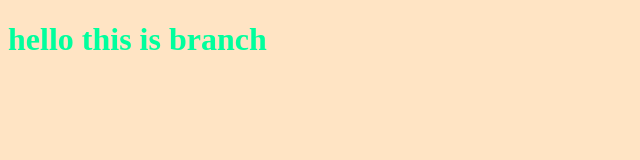
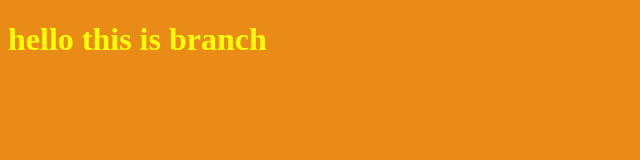
Before and after one commit to metwaly564/proj, a plain HTML site: page index.html in a window 1280 px wide. Shown: the whole page, without its empty margins (0-640 px from the left). Drawn offline with Linux system fonts and the light colour scheme.

Commit message:
add new style

```diff
--- a/style.css
+++ b/style.css
@@ -1,8 +1,8 @@
 h1
 {
-color: rgb(0, 255, 157);
+color: rgb(255, 255, 0);
 }
 body
 {
-    background-color: bisque;
+    background-color: rgb(234, 139, 23);
 }
```
